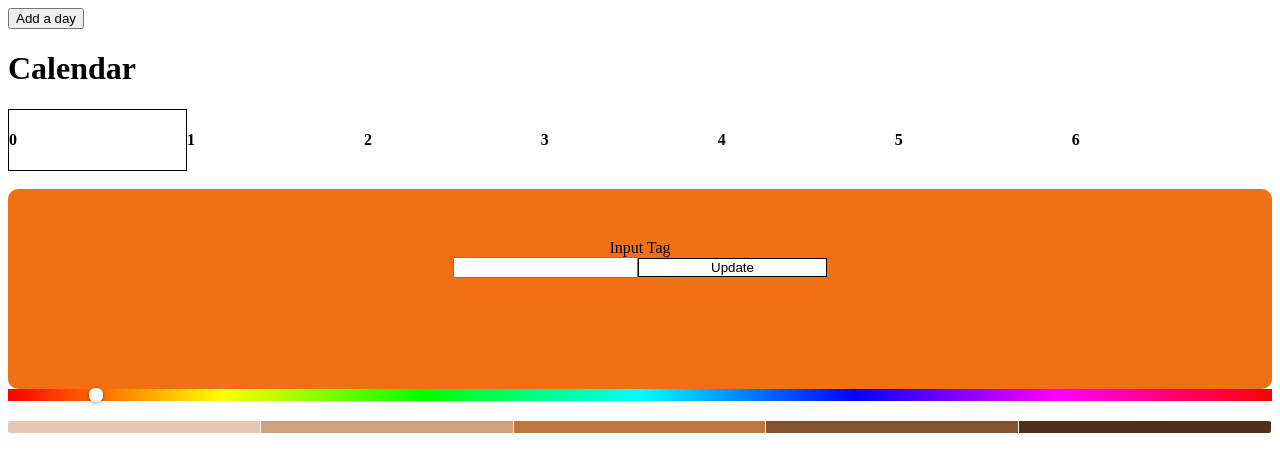
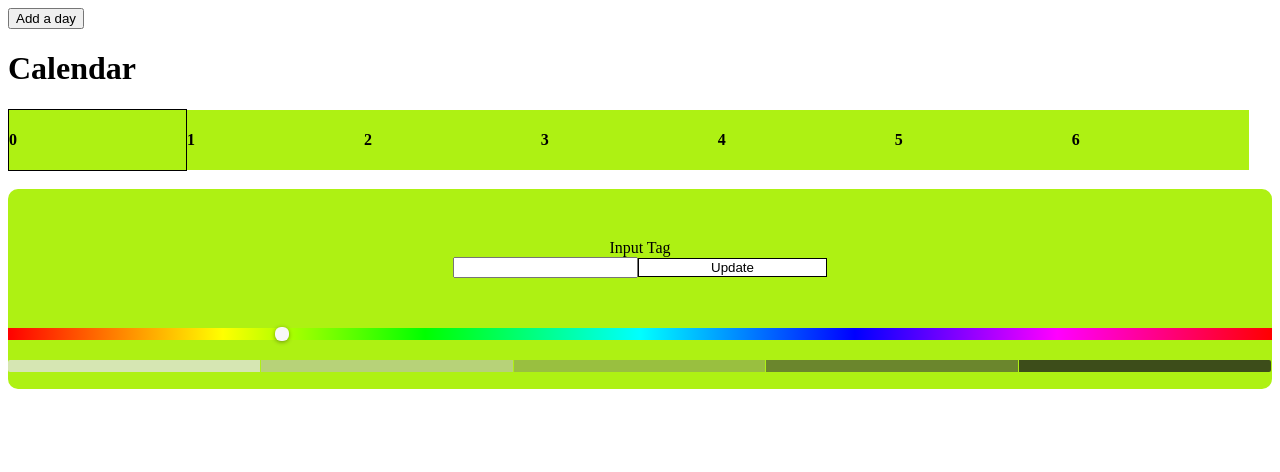
Before and after one commit to 8hal/pixel_diary_2019, a React (Create React App) app: page / in a window 1280 px wide. Shown: the top 472 px of the page. Built offline with nearby package versions, Linux system fonts and the light colour scheme.

Commit message:
added display seletedday

```diff
--- a/src/App.js
+++ b/src/App.js
@@ -4,35 +4,33 @@ import Daycard from './Daycard';
 
 const INITIAL_STATE = {
   selectedDay: 0,
-  dayColor:"",
-  dayTag:"",
   days: [
     {
-      color: "",
+      color: "#aef113",
       tag: ""
     },
     {
-      color: "",
+      color: "#aef113",
       tag: ""
     },
     {
-      color: "",
+      color: "#aef113",
       tag: ""
     },
     {
-      color: "",
+      color: "#aef113",
       tag: ""
     },
     {
-      color: "",
+      color: "#aef113",
       tag: ""
     },
     {
-      color: "",
+      color: "#aef113",
       tag: ""
     },
     {
-      color: "",
+      color: "#aef113",
       tag: ""
     },
   ]
@@ -46,17 +44,14 @@ class App extends React.Component {
   }
 
   handleSelectedDay = (index) => {
+    this.daycardElement.current.daycardDayOutput(this.state.days[index].color,this.state.days[index].tag);
     this.setState({
-      selectedDay: index,
-      dayColor: this.state.days[index].color,
-      dayTag: this.state.days[index].tag,
+      selectedDay: index
     });
-    this.daycardElement.current.daycardDayOutput();
  }
 
   onUpdateSelectedDay = (changingColor,changingTag) => {
     this.setState(prevState => {
-      const nextDay = prevState.selectedDay + 1;
       const days = prevState.days.map((day, j) => {
         if (j === prevState.selectedDay) {
           return { color: changingColor, tag: changingTag };
@@ -65,10 +60,10 @@ class App extends React.Component {
         }
       });
       return {
-        selectedDay: nextDay,
         days,
       };
     });
+    this.handleSelectedDay(this.state.selectedDay + 1);
   };
 
   onChangeSelectedDay = event => {
@@ -77,7 +72,7 @@ class App extends React.Component {
 
   onAddItem = () => {
     this.setState(prevState => {
-      const days = prevState.days.concat({ color: "", tag: "" });
+      const days = prevState.days.concat({ color: "#aef113", tag: "" });
       return {
         days,
       };
--- a/src/Calendar.js
+++ b/src/Calendar.js
@@ -13,8 +13,6 @@ class Calendar extends React.Component {
 
 
   render() {
-    console.log("this.props.userDays:")
-    console.log(this.props.userDays)
     return <div >
       <h1>Calendar</h1>
       {this.props.userDays.map((day, index) => {
--- a/src/Daycard.js
+++ b/src/Daycard.js
@@ -3,13 +3,7 @@ import reactCSS from 'reactcss'
 import { SliderPicker } from 'react-color';
 
 const INITIAL_STATE = {
-    color: {
-        r: '241',
-        g: '112',
-        b: '19',
-        a: '1',
-    },
-    hexColor:"",
+    hexColor:"#aef113",
     tag: ""
 }
 
@@ -19,13 +13,12 @@ class Daycard extends React.Component {
         this.state = INITIAL_STATE
     }
 
-    daycardDayOutput = () => {
-        this.setState({tag : this.props.daycardDayTag, dayHexColor: this.props.daycardDayColor})
+    daycardDayOutput = (color,ptag) => {
+        this.setState({tag : ptag, hexColor: color})
     }
 
     daycardHandleUpdate = () => {
         this.props.handleUpdate(this.state.hexColor,this.state.tag);
-        this.setState(INITIAL_STATE);
     };
 
     onChangeTag = (event) => {
@@ -33,27 +26,17 @@ class Daycard extends React.Component {
     }
 
     handleChange = (color) => {
-        this.setState({ color: color.rgb })
-    };
-
-    handleChangeComplete = (color, event) => {
-        this.setState({hexColor:color.hex});
+        this.setState({ hexColor: color.hex })
     };
 
     render() {
         const styles = reactCSS({
             'default': {
-                dayColor: {
+                card: {
                     width: '100%',
                     height: '200px',
                     borderRadius: '10px',
-                    background: this.props.daycardDayColor,
-                },
-                color: {
-                    width: '100%',
-                    height: '200px',
-                    borderRadius: '10px',
-                    background: `rgba(${this.state.color.r}, ${this.state.color.g}, ${this.state.color.b}, ${this.state.color.a})`,
+                    background: this.state.hexColor
                 },
                 center: {
                     margin: 'auto',
@@ -71,7 +54,7 @@ class Daycard extends React.Component {
         });
 
         return <div>
-            <div style={styles.color}>
+            <div style={styles.card}>
                 <div style={styles.center}>
                     <label>Input Tag
                     <br/>
@@ -85,8 +68,8 @@ class Daycard extends React.Component {
                         onClick={this.daycardHandleUpdate}
                     >Update</button>
                 </div>
+                <SliderPicker color={this.state.hexColor} onChange={this.handleChange} />
             </div>
-            <SliderPicker color={this.state.color} onChange={this.handleChange} onChangeComplete={this.handleChangeComplete} />
         </div>
 
     }
```
